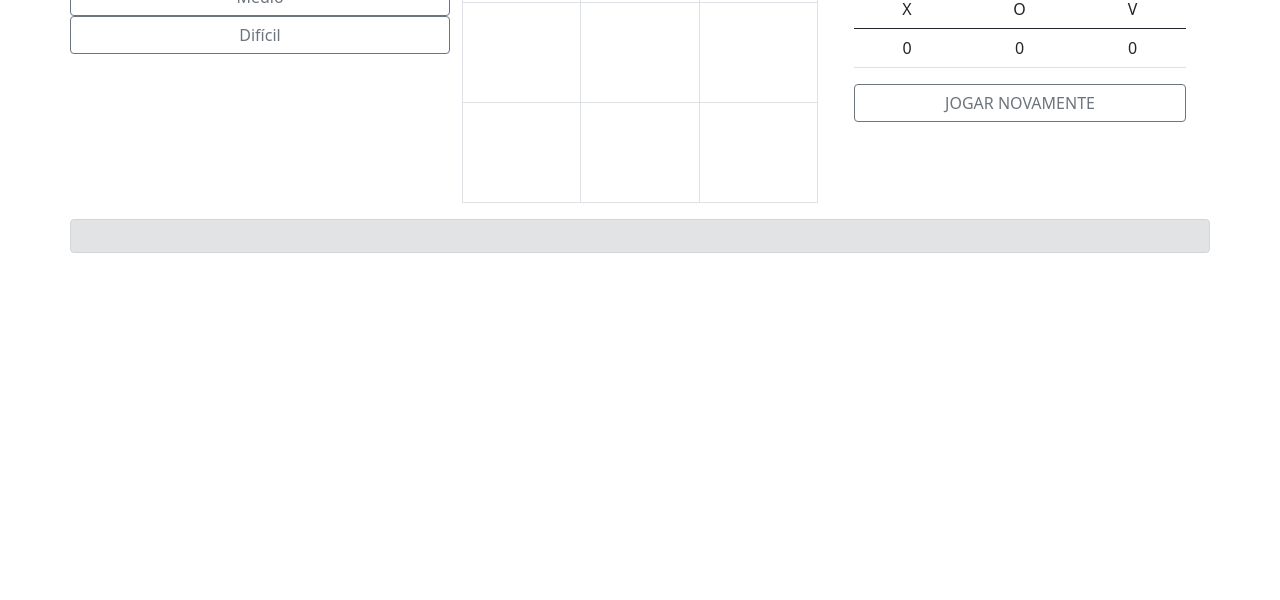
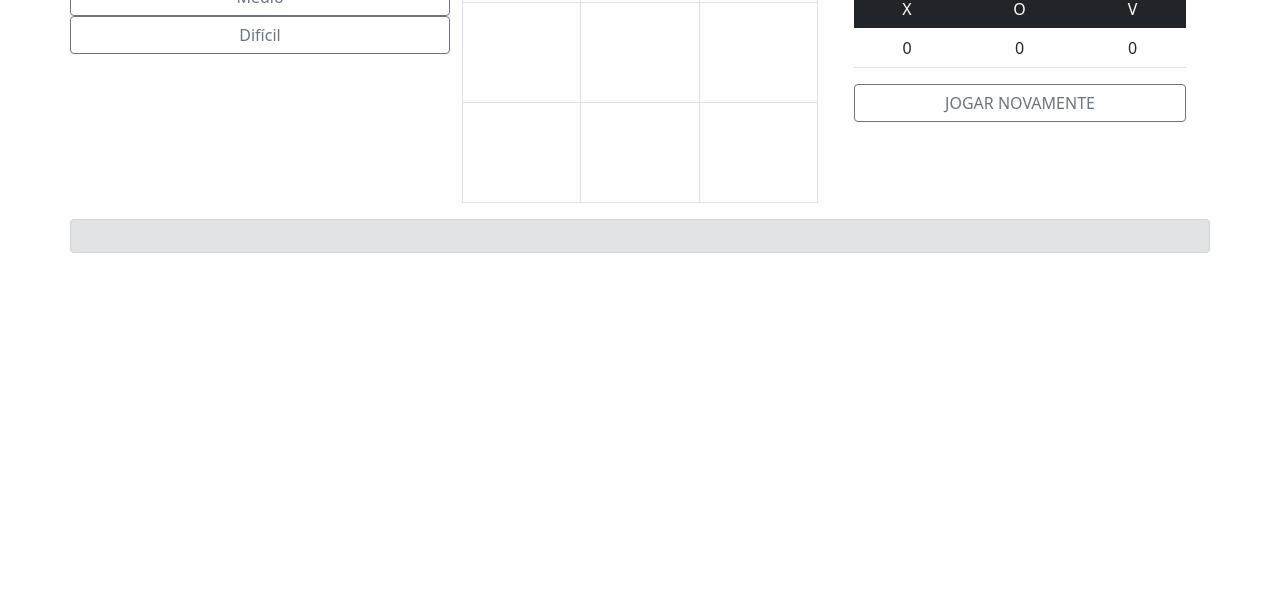
Before and after one commit to reytuty/jogo-da-velha, a website: page jogo-da-velha-api/index.html in a window 1280 px wide. Shown: the part 200-800 px from the top of the page. Drawn offline with nearby package versions, Linux system fonts and the light colour scheme; no server answers.

Commit message:
class typo

```diff
--- a/jogo-da-velha-api/index.html
+++ b/jogo-da-velha-api/index.html
@@ -62,7 +62,7 @@
                             <h2>Placar</h2>
                             <table class="table">
                                 <thead>
-                                    <tr style="table-dark">
+                                    <tr class="table-dark" >
                                         <td>X</td>
                                         <td>O</td>
                                         <td>V</td>
```
